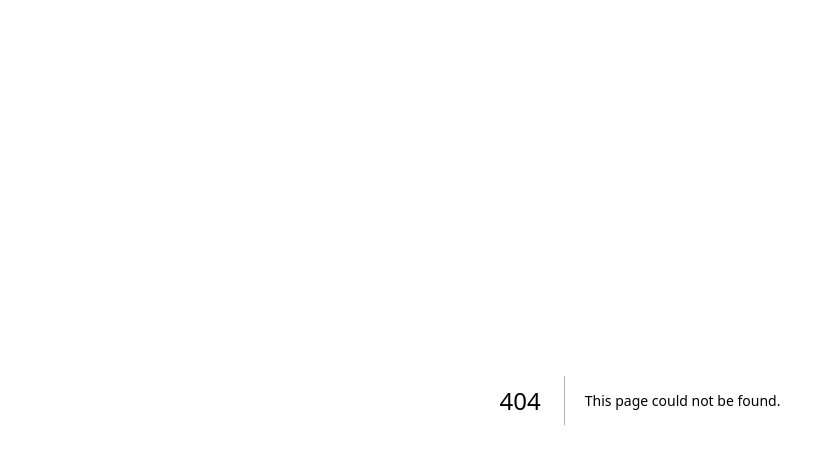
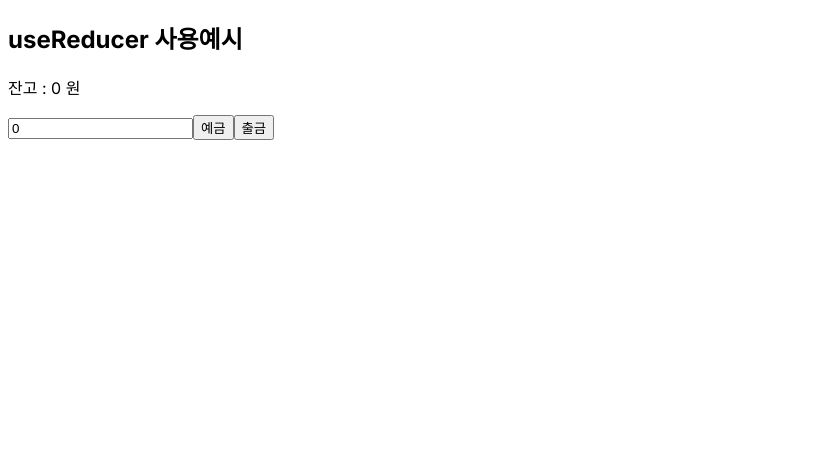
Before and after one commit to AppleTrick/reacthooks, a Next.js app: page /useReducerEx in a window 1280 px wide. Before the commit this address had no page. Shown: the top 464 px of the page, without its empty margins (0-835 px from the left). Built offline with nearby package versions, Linux system fonts and the light colour scheme.

Commit message:
useReducer예제

```diff
--- /dev/null
+++ b/src/app/(8.useReducer)/useReducerEx/page.tsx
@@ -0,0 +1,59 @@
+'use client';
+
+import { useReducer, useState } from 'react';
+
+// reducer  - state를 업데이트 시키는 역할
+// dispatch - state 업데이트를 요구하는 역할
+// action   - 요구사항
+
+interface Action {
+  type: 'deposit' | 'withdraw'; // 가능한 action type들을 정의
+  payload: number; // payload는 number 타입
+}
+
+const reducer = (state: number, action: Action) => {
+  console.log('reducer 가 일하는 중');
+  switch (action.type) {
+    case 'deposit':
+      return state + action.payload;
+    case 'withdraw':
+      return state - action.payload;
+    default:
+      return state;
+  }
+};
+
+const UseReducerEx = () => {
+  const [number, setNumber] = useState(0);
+  const [money, dispatch] = useReducer(reducer, 0);
+
+  return (
+    <div>
+      <h2>useReducer 사용예시</h2>
+      <p> 잔고 : {money} 원</p>
+      <input type="number" value={number} onChange={(e) => setNumber(Number(e.target.value))} step={1000} />
+      <button
+        onClick={() => {
+          dispatch({
+            type: 'deposit',
+            payload: number,
+          });
+        }}
+      >
+        예금
+      </button>
+      <button
+        onClick={() => {
+          dispatch({
+            type: 'withdraw',
+            payload: number,
+          });
+        }}
+      >
+        출금
+      </button>
+    </div>
+  );
+};
+
+export default UseReducerEx;
```
